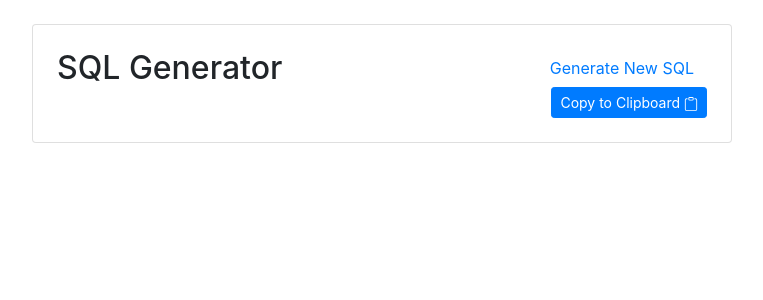
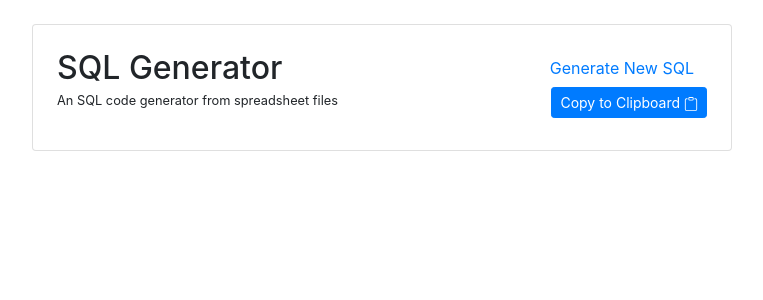
Before and after one commit to joao-salomao/SQL-Generator, a Flask app: template templates/generated_sql.html in a window 1280 px wide. Shown: the top 300 px of the page, without its empty margins (258-1021 px from the left). Run offline with Flask 2, Linux system fonts and the light colour scheme; the template is opened without the code that fills it, so the values that code supplies are empty; some libraries are stand-ins or nearby versions.

Commit message:
Ajustando header e área onde o código é mostrado

```diff
--- a/templates/generated_sql.html
+++ b/templates/generated_sql.html
@@ -1,9 +1,12 @@
 {% extends 'base.html' %}
 
 {% block content %}
-<div class="row">
+<div class="row mb-2">
     <div class="col-sm">
-        <h2>SQL Generator</h2>
+        <h2 class="mb-0">SQL Generator</h2>
+        <small>
+          An SQL code generator from spreadsheet files
+        </small>
     </div>
     <div class="col-sm">
         <div class="float-right">
@@ -24,13 +27,11 @@
         </div>
     </div>
 </div>
-<div class="container">
-    <code id="code" style="color: black;">
-        {{
-            sql
-        }}
-    </code>
-</div>
+<p id="code" style="color: black;">
+    {{
+        sql
+    }}
+</p>
 <script>
     function copyCodeToClipboard() {
         const text = document.getElementById("code").innerText;
```
